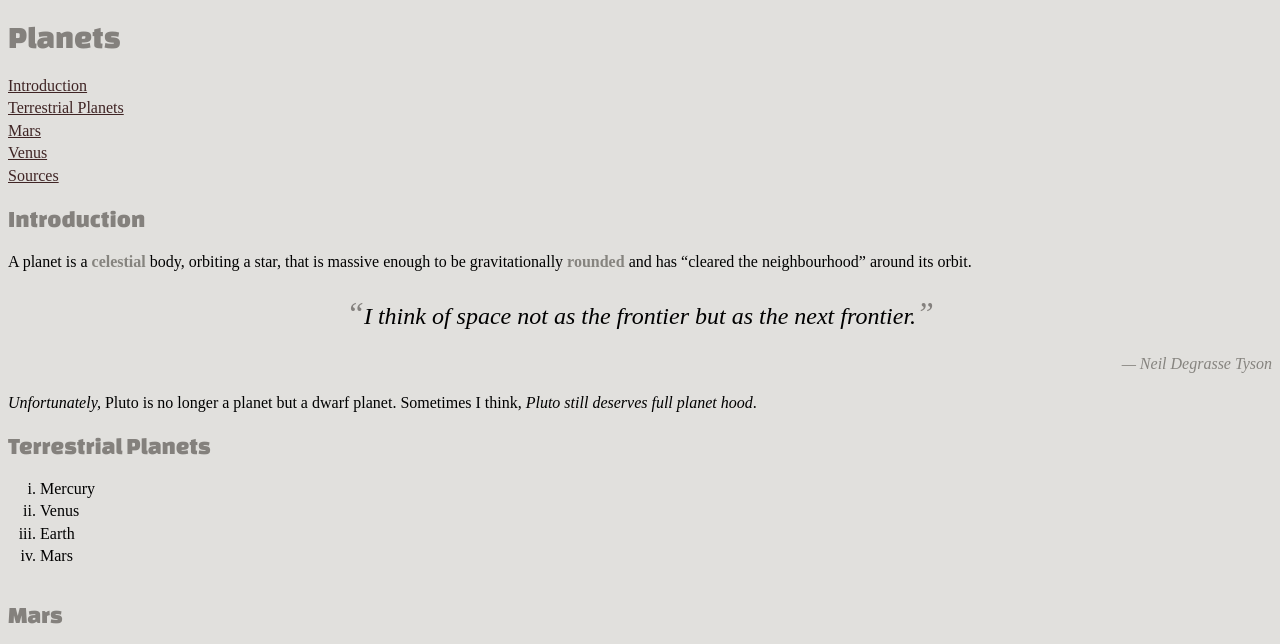
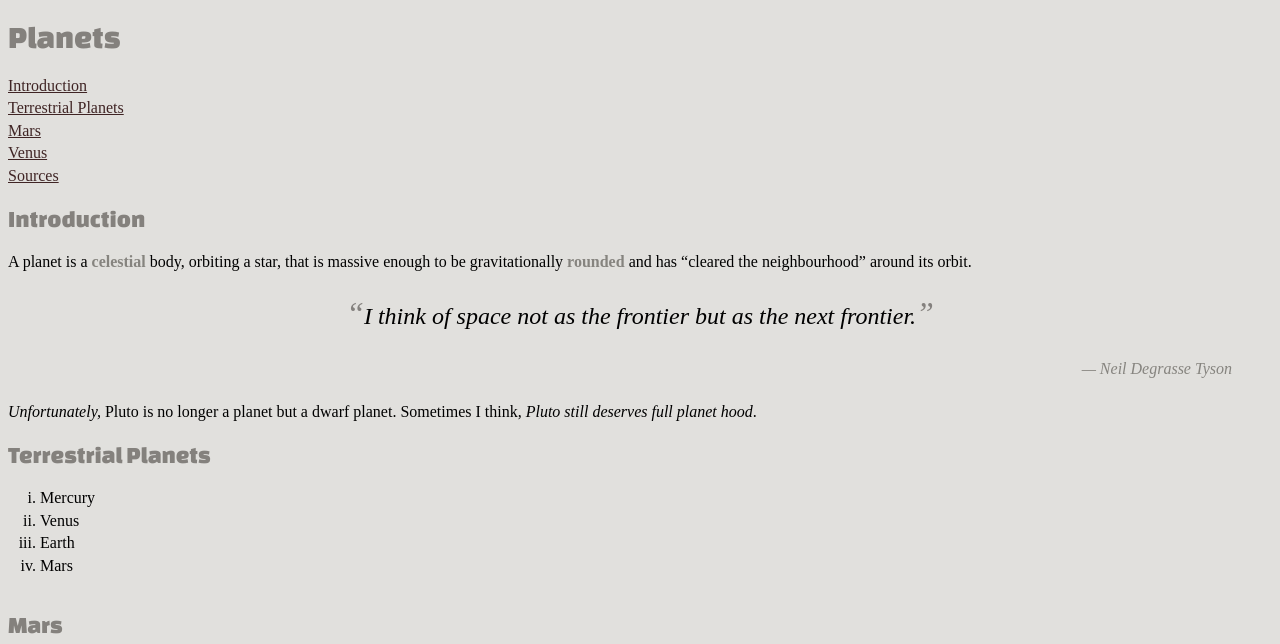
Before and after one commit to Hodo-/dsn1674-assignment-3, a plain HTML site: page index.html in a window 1280 px wide. Shown: the top 644 px of the page. Drawn offline with Linux system fonts and the light colour scheme.

Commit message:
Fixed some errors.

```diff
--- a/index.html
+++ b/index.html
@@ -24,9 +24,8 @@ is massive enough to be gravitationally <b class="grey">rounded</b> and has
 <q>cleared the neighbourhood</q> around its orbit.</p>
 
 <blockquote><span>&ldquo;</span>I think of space not as the frontier but as the next
-frontier.<span>&rdquo;</span></blockquote>
-
-<p class="neil">&mdash; Neil Degrasse Tyson</p>
+frontier.<span>&rdquo;</span>
+<p class="neil"><br>&mdash; Neil Degrasse Tyson<br/></p></blockquote>
 
 <p><i>Unfortunately,</i> Pluto is no longer a planet but a
 dwarf planet. Sometimes I think, <i>Pluto still deserves full
```
